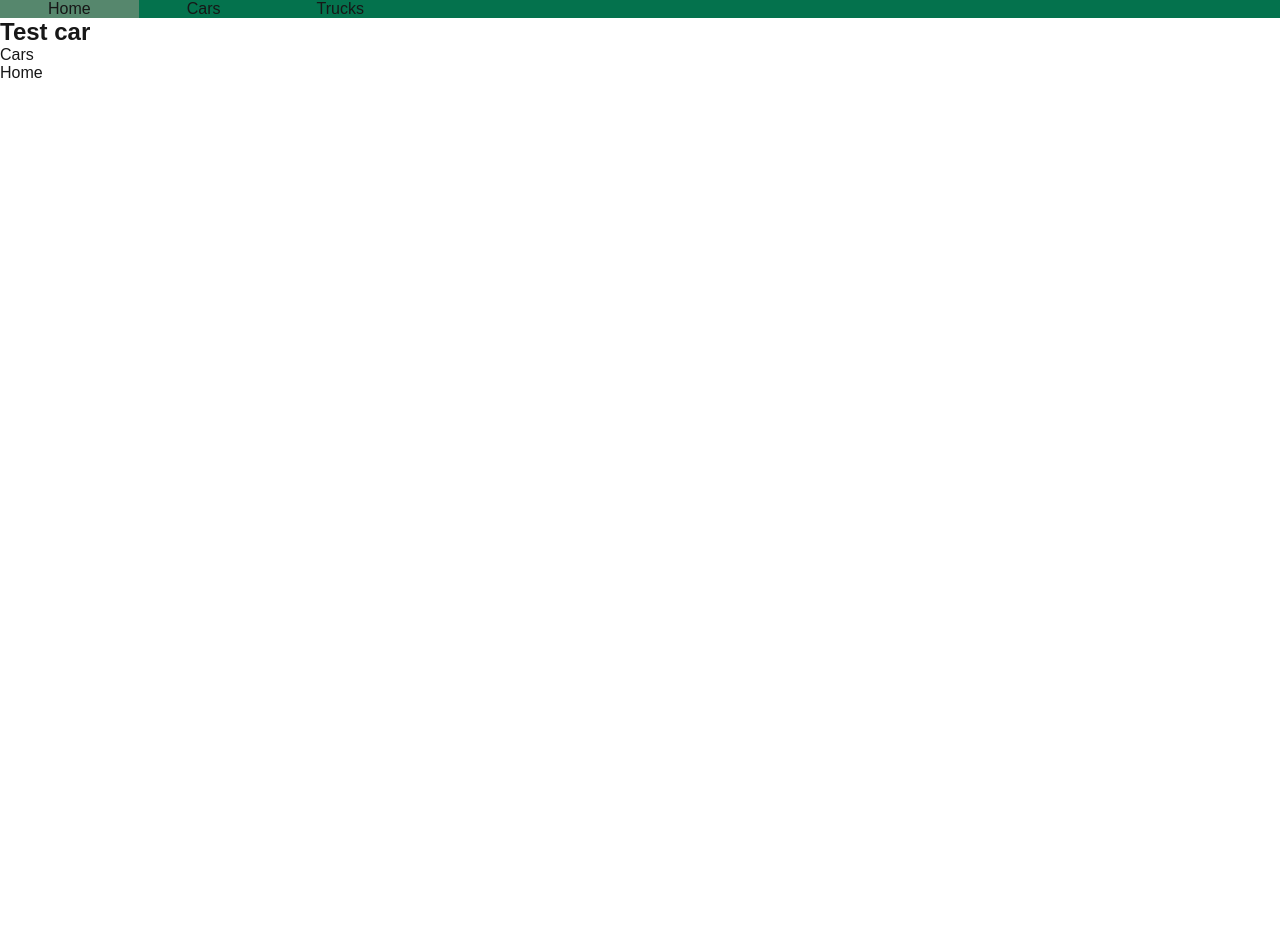
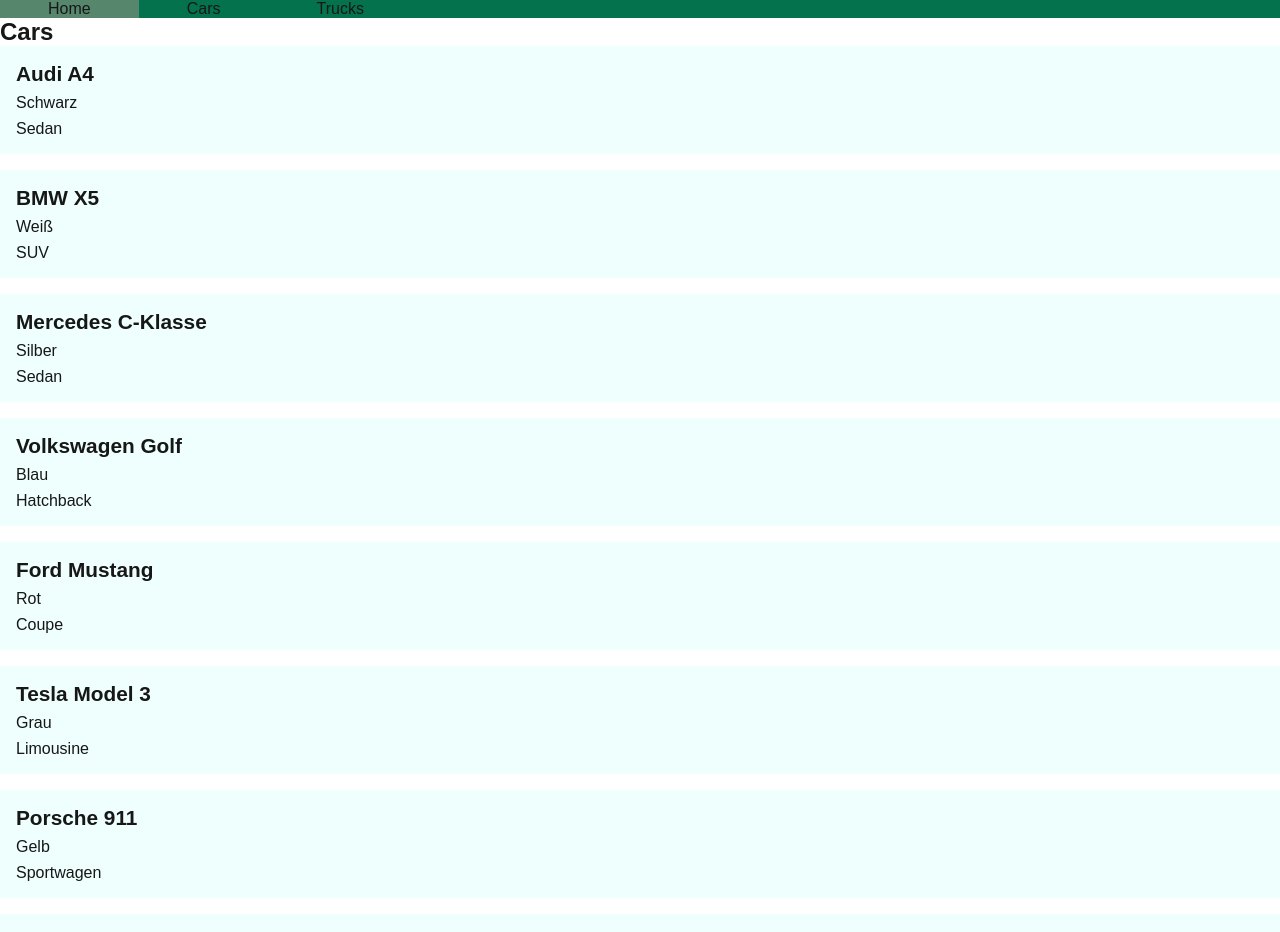
Before and after one commit to RangelGasharov/SWP_Next, a Next.js app: page /cars in a window 1280 px wide. Shown: the top 932 px of the page. Before the commit the page ends 800 px from the top, so only its background shows below. Built offline with nearby package versions, Linux system fonts and the light colour scheme.

Commit message:
Added cards container component, made design changes on cards component, added test data, changed pages title

```diff
--- a/src/app/cars/page.tsx
+++ b/src/app/cars/page.tsx
@@ -1,26 +1,107 @@
-import Card from '@/components/Card'
+import CardsContainer from '@/components/CardsContainer'
 import { Car } from '@/services/Car'
-import Link from 'next/link'
 import React from 'react'
 
 type Props = {}
 
-const car: Car = {
-    name: "Test car",
-    type: "xyz",
-    color: "#ffffff",
-    motor: {
-        serialNumber: 12345,
-        horsePower: 100
+const cars: Car[] = [
+    {
+        "name": "Audi A4",
+        "type": "Sedan",
+        "color": "Schwarz",
+        "motor": {
+            "serialNumber": 12345678,
+            "horsePower": 190
+        }
+    },
+    {
+        "name": "BMW X5",
+        "type": "SUV",
+        "color": "Weiß",
+        "motor": {
+            "serialNumber": 87654321,
+            "horsePower": 286
+        }
+    },
+    {
+        "name": "Mercedes C-Klasse",
+        "type": "Sedan",
+        "color": "Silber",
+        "motor": {
+            "serialNumber": 11223344,
+            "horsePower": 204
+        }
+    },
+    {
+        "name": "Volkswagen Golf",
+        "type": "Hatchback",
+        "color": "Blau",
+        "motor": {
+            "serialNumber": 44332211,
+            "horsePower": 150
+        }
+    },
+    {
+        "name": "Ford Mustang",
+        "type": "Coupe",
+        "color": "Rot",
+        "motor": {
+            "serialNumber": 99887766,
+            "horsePower": 450
+        }
+    },
+    {
+        "name": "Tesla Model 3",
+        "type": "Limousine",
+        "color": "Grau",
+        "motor": {
+            "serialNumber": 56781234,
+            "horsePower": 283
+        }
+    },
+    {
+        "name": "Porsche 911",
+        "type": "Sportwagen",
+        "color": "Gelb",
+        "motor": {
+            "serialNumber": 13572468,
+            "horsePower": 385
+        }
+    },
+    {
+        "name": "Toyota Land Cruiser",
+        "type": "SUV",
+        "color": "Grün",
+        "motor": {
+            "serialNumber": 24681357,
+            "horsePower": 272
+        }
+    },
+    {
+        "name": "Volvo XC60",
+        "type": "SUV",
+        "color": "Braun",
+        "motor": {
+            "serialNumber": 33445566,
+            "horsePower": 250
+        }
+    },
+    {
+        "name": "Honda Civic",
+        "type": "Kompaktwagen",
+        "color": "Orange",
+        "motor": {
+            "serialNumber": 77889900,
+            "horsePower": 182
+        }
     }
-}
+]
 
 export default function CarsPage({ }: Props) {
     return (
         <div>
-            <Card car={car} />
-            <div>Cars</div>
-            <Link href="/">Home</Link>
+            <h2>Cars</h2>
+            <CardsContainer cars={cars} />
         </div>
     )
 }
--- a/src/app/layout.tsx
+++ b/src/app/layout.tsx
@@ -14,8 +14,8 @@
 });
 
 export const metadata: Metadata = {
-  title: "Create Next App",
-  description: "Generated by create next app",
+  title: "Cars Shop",
+  description: "Cars and Trucks Sale and Leasing",
 };
 
 export default function RootLayout({
--- /dev/null
+++ b/src/components/Card.module.css
@@ -0,0 +1,10 @@
+.main-container {
+    display: grid;
+    gap: .5rem;
+    padding: 1rem;
+    background-color: rgb(238, 255, 253);
+}
+
+.main-container>h2 {
+    font-size: 1.3rem;
+}
--- a/src/components/Card.tsx
+++ b/src/components/Card.tsx
@@ -1,5 +1,6 @@
 import { Car } from '@/services/Car'
 import React from 'react'
+import styles from "./Card.module.css"
 
 type Props = {
     car: Car
@@ -7,8 +8,10 @@
 
 export default function Card({ car }: Props) {
     return (
-        <div>
+        <div className={styles["main-container"]}>
             <h2>{car.name}</h2>
+            <div>{car.color}</div>
+            <div>{car.type}</div>
         </div>
     )
 }
--- /dev/null
+++ b/src/components/CardsContainer.module.css
@@ -0,0 +1,4 @@
+.main-container {
+    display: grid;
+    gap: 1rem;
+}
--- /dev/null
+++ b/src/components/CardsContainer.tsx
@@ -0,0 +1,18 @@
+import { Car } from '@/services/Car'
+import React from 'react'
+import Card from './Card'
+import styles from "./CardsContainer.module.css"
+
+type Props = {
+    cars: Car[]
+}
+
+export default function CardsContainer({ cars }: Props) {
+    return (
+        <div className={styles["main-container"]}>
+            {cars?.map((car) => {
+                return (<Card key={car.name + car.type + car.color} car={car} />)
+            })}
+        </div>
+    )
+}
```
